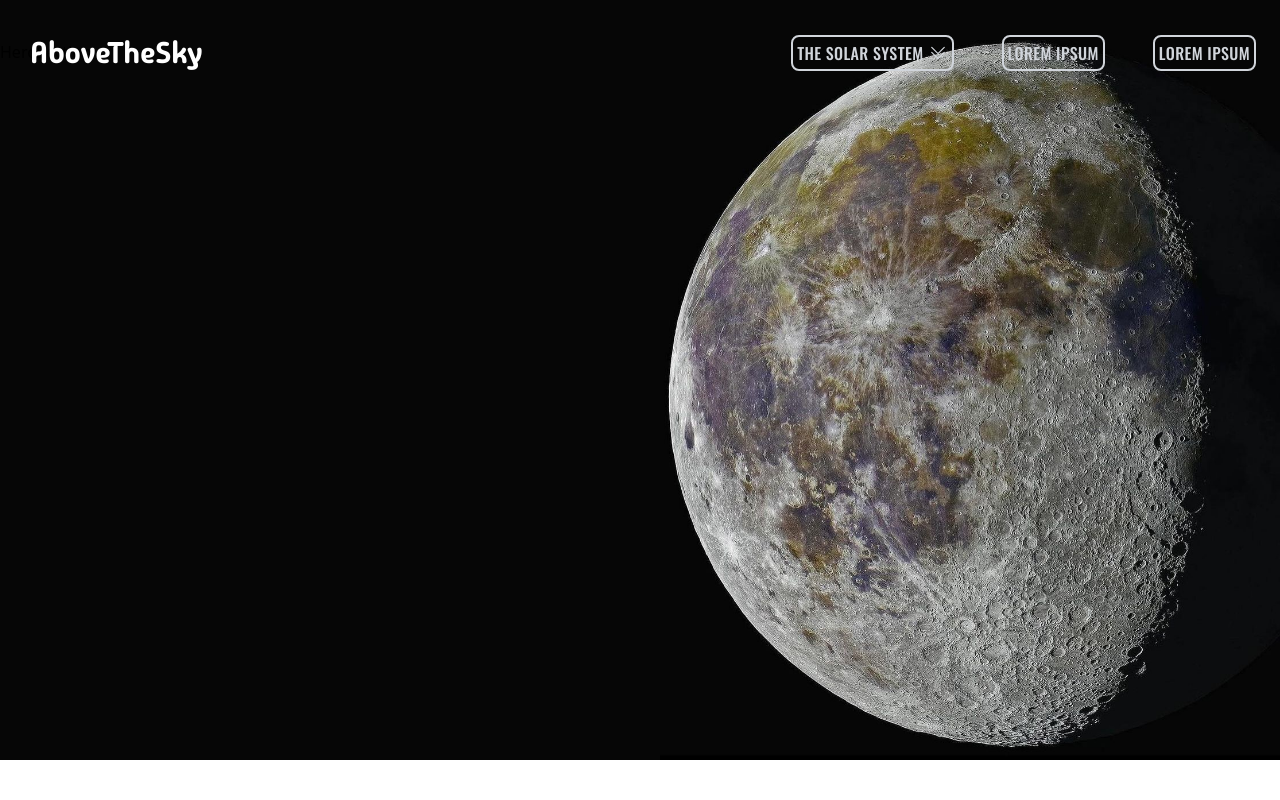
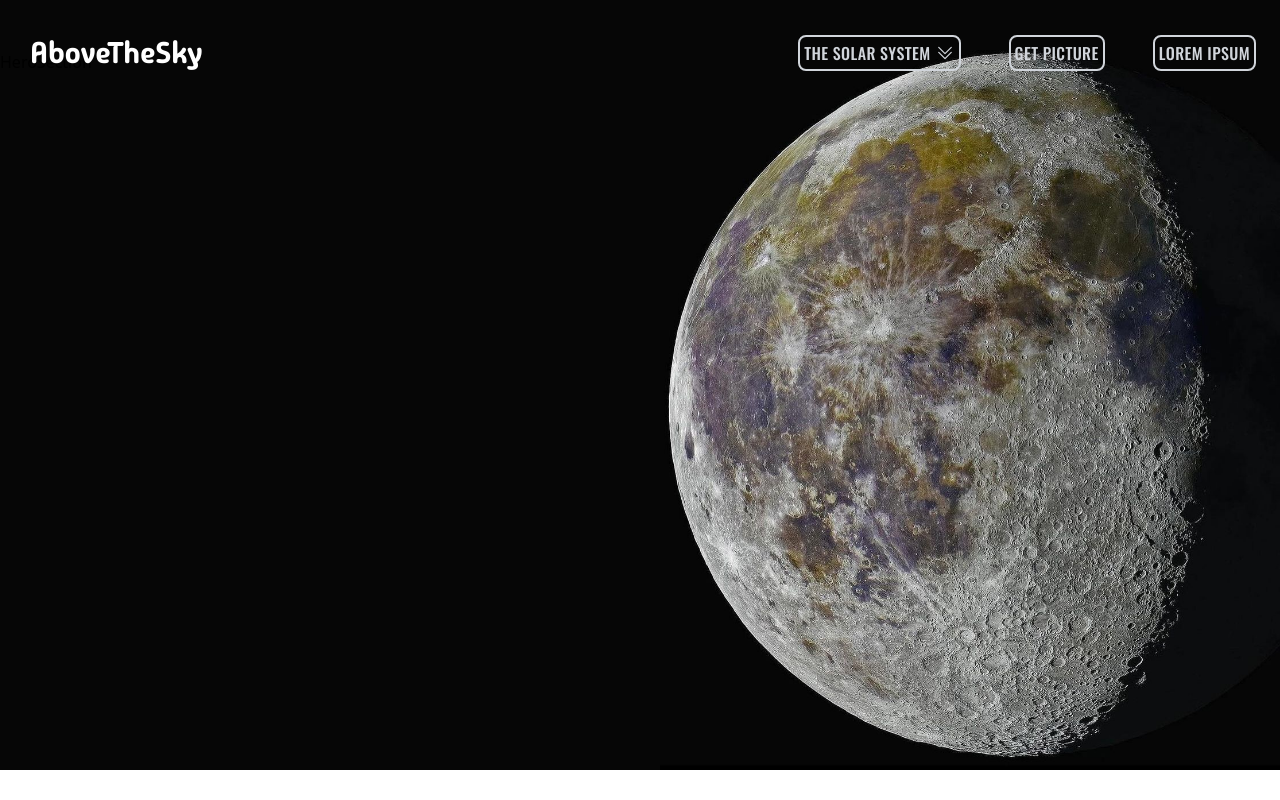
Before and after one commit to DenysKors/AboveTheSky_PetProject, a React (Vite) app: page / in a window 1280 px wide. Built offline with nearby package versions, Linux system fonts and the light colour scheme.

Commit message:
Wrapper styles fix

```diff
--- a/src/components/Navigation.jsx
+++ b/src/components/Navigation.jsx
@@ -18,7 +18,7 @@ function Navigation() {
         <div className="flex ">
           <a
             href="#home"
-            className="font-logo p-1.5 text-lg text-logo md:text-xl lg:text-xxl "
+            className="font-logo p-1.5 text-lg text-logo md:text-xl lg:text-xxl"
           >
             AboveTheSky
           </a>
@@ -75,7 +75,7 @@ function Navigation() {
             )}
           </Popover>
           <a href="#" className="btn-nav">
-            Lorem ipsum
+            Get picture
           </a>
           <a href="#" className="btn-nav">
             Lorem ipsum
--- a/src/components/Wrapper.jsx
+++ b/src/components/Wrapper.jsx
@@ -3,7 +3,7 @@ import HeroSection from "./HeroSection";
 
 function Wrapper() {
   return (
-    <div className="pt-8 md:pt-10 xl:pt-14 bg-herobg">
+    <div className="pt-8 md:pt-10 lg:pt-[50px] bg-herobg">
       <Header />
       <HeroSection />
     </div>
--- a/src/index.css
+++ b/src/index.css
@@ -14,6 +14,6 @@
 
 @layer components {
   .btn-nav {
-    @apply p-1 text-base tracking-wide font-main uppercase text-gray-300 border-gray-300 border-2 rounded-lg;
+    @apply p-1 text-base tracking-wide font-main uppercase text-gray-300 border-gray-300 border-2 rounded-lg hover:shadow-nav;
   }
 }
--- a/tailwind.config.js
+++ b/tailwind.config.js
@@ -31,6 +31,9 @@ export default {
       backgroundImage: {
         hero: "url('./assets/images/hero.jpg')",
       },
+      boxShadow: {
+        nav: "rgba(256, 256, 256, 0.56) 0px -10px 30px 4px;",
+      },
     },
   },
   plugins: [],
```
